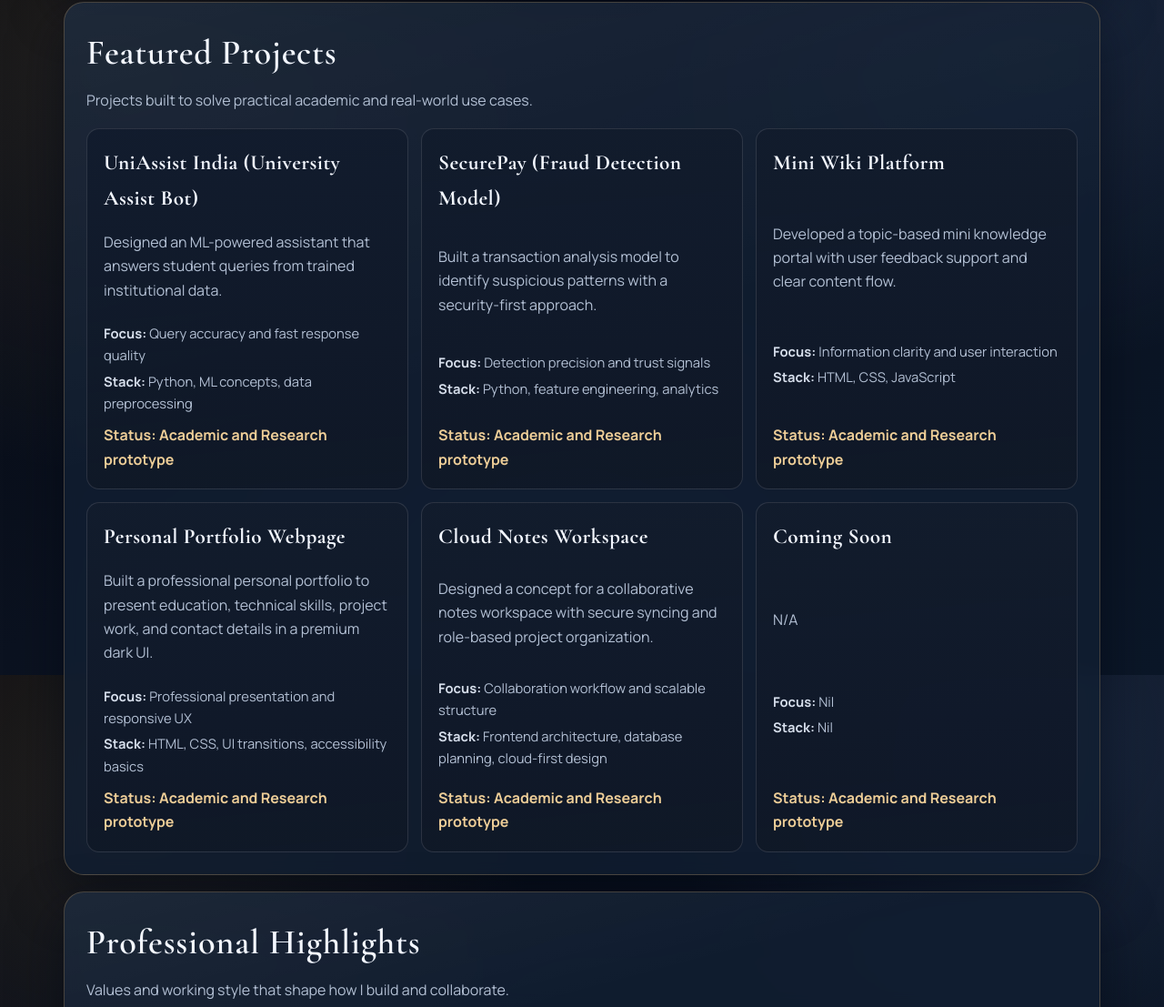
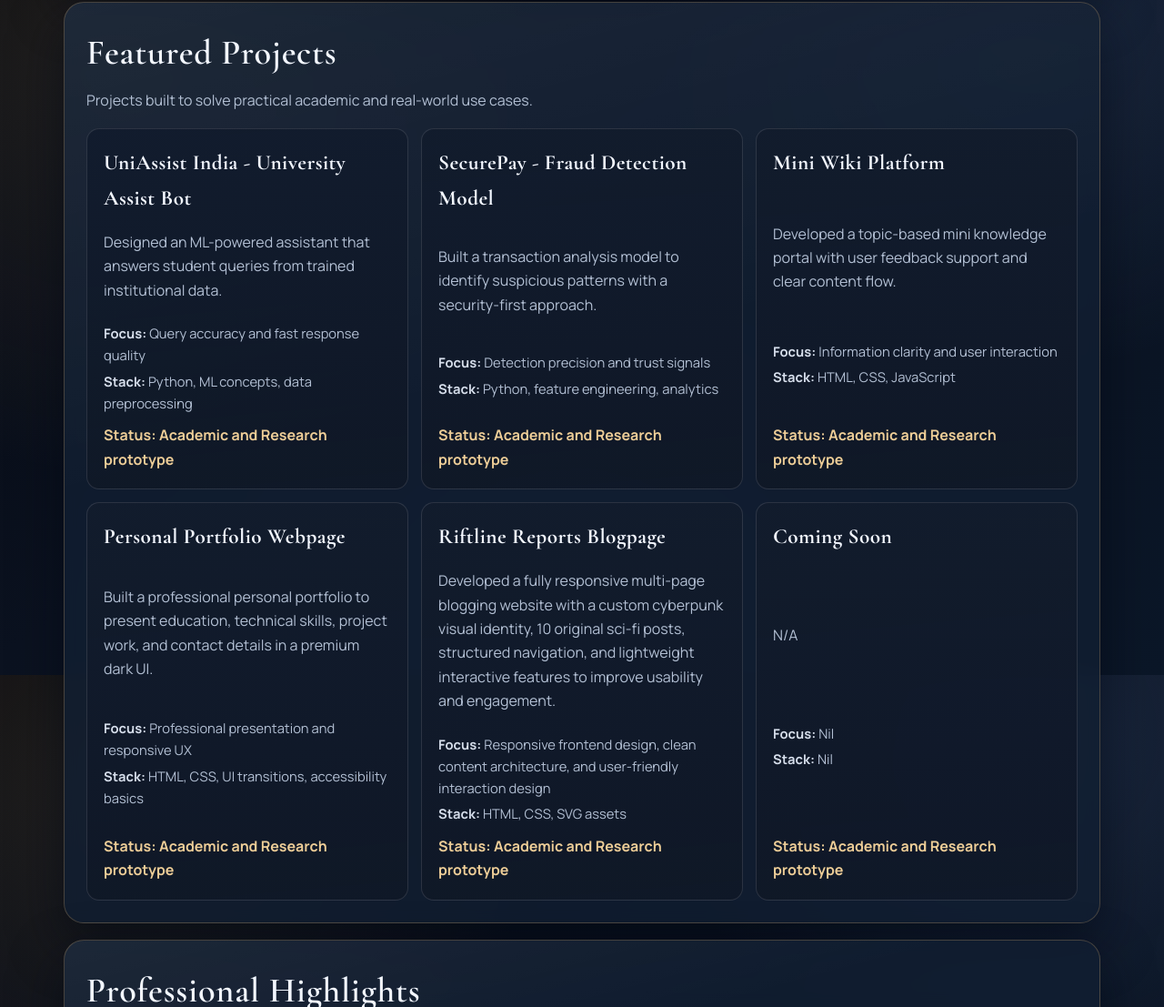
Before and after one commit to MehulKumar24/Portfolio, a plain HTML site: page index.html in a window 1280 px wide. Shown: the part 1658-2765 px from the top of the page at 91% size. Drawn offline with nearby package versions, Linux system fonts and the light colour scheme.

Commit message:
Update index.html

```diff
--- a/index.html
+++ b/index.html
@@ -181,7 +181,7 @@
 
         <div class="project-grid">
             <article class="project-card">
-                <h3>UniAssist India (University Assist Bot)</h3>
+                <h3>UniAssist India - University Assist Bot</h3>
                 <p>
                     Designed an ML-powered assistant that answers student queries from trained institutional data.
                 </p>
@@ -193,7 +193,7 @@
             </article>
 
             <article class="project-card">
-                <h3>SecurePay (Fraud Detection Model)</h3>
+                <h3>SecurePay - Fraud Detection Model</h3>
                 <p>
                     Built a transaction analysis model to identify suspicious patterns with a security-first approach.
                 </p>
@@ -229,13 +229,13 @@
             </article>
 
             <article class="project-card">
-                <h3>Cloud Notes Workspace</h3>
+                <h3>Riftline Reports Blogpage</h3>
                 <p>
-                    Designed a concept for a collaborative notes workspace with secure syncing and role-based project organization.
+                    Developed a fully responsive multi-page blogging website with a custom cyberpunk visual identity, 10 original sci-fi posts, structured navigation, and lightweight interactive features to improve usability and engagement.
                 </p>
                 <ul class="project-meta">
-                    <li><strong>Focus:</strong> Collaboration workflow and scalable structure</li>
-                    <li><strong>Stack:</strong> Frontend architecture, database planning, cloud-first design</li>
+                    <li><strong>Focus:</strong> Responsive frontend design, clean content architecture, and user-friendly interaction design</li>
+                    <li><strong>Stack:</strong> HTML, CSS, SVG assets</li>
                 </ul>
                 <span class="text-link">Status: Academic and Research prototype</span>
             </article>
```
